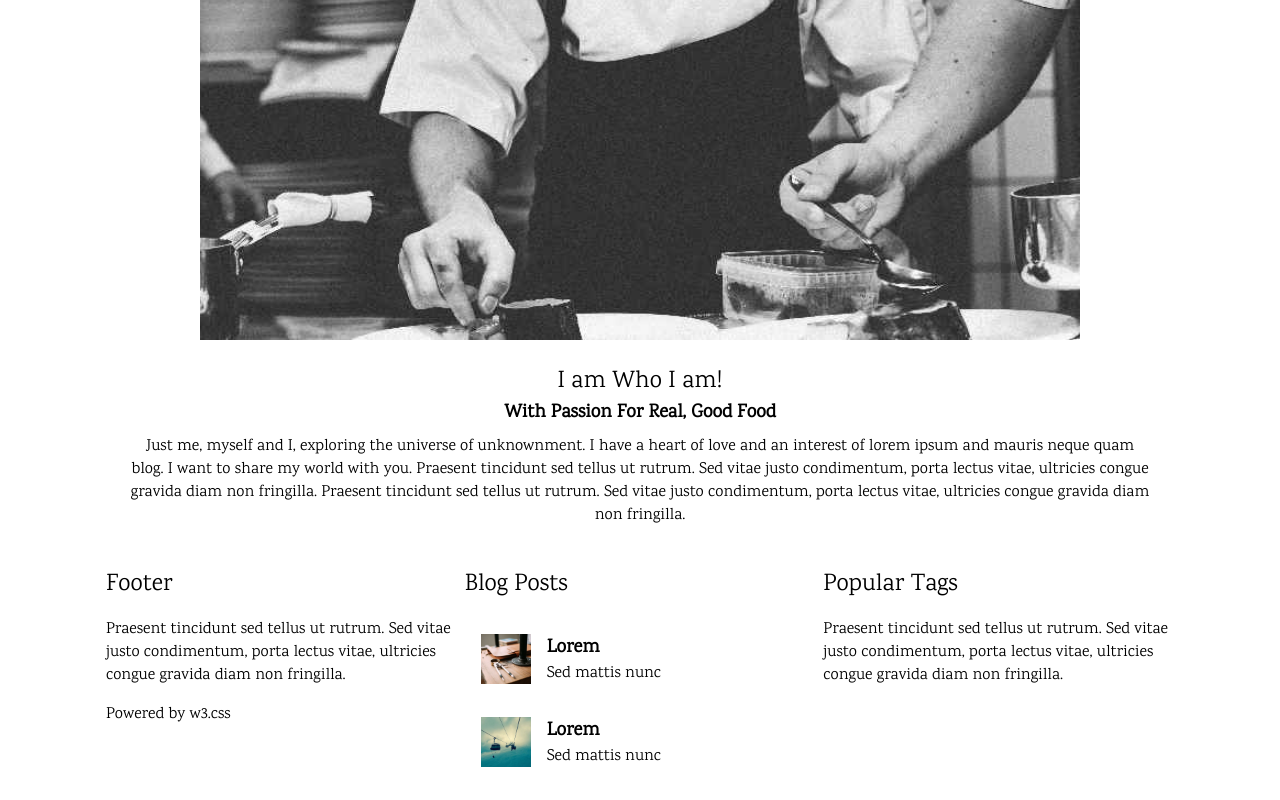
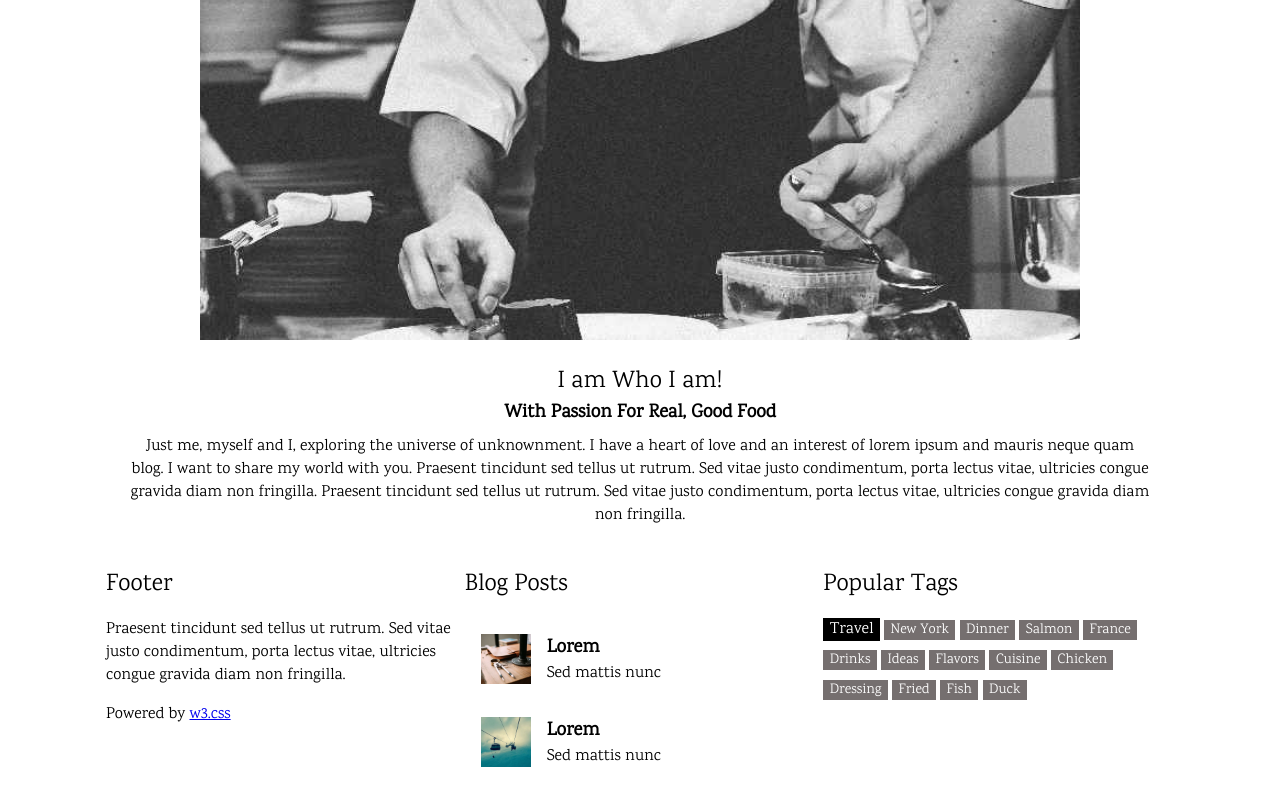
Before and after one commit to Saldanored/Landing-Page, a plain HTML site: page index.html in a window 1280 px wide. Shown: the part 1432-2232 px from the top of the page. Drawn offline with Linux system fonts and the light colour scheme.

Commit message:
Add popular tags

```diff
--- a/css/styles.css
+++ b/css/styles.css
@@ -117,6 +117,7 @@ section{
 .flexItem{
   display: flex;
   padding: 1rem;
+  cursor: pointer;
 }
 .flexItem:hover{
   background: lightgray;
@@ -126,6 +127,33 @@ section{
   height: 50px;
   margin-right: 1rem;
 }
+
+.footerButtonsDisplay{
+  display: inline-block;
+
+}
+.footerButtonActive{
+  cursor: pointer;
+  display: inline-block;
+  background-color: black;
+  color: white;
+  padding: 0 0.4rem;
+  text-align: center;
+  font-size: 16px;
+
+}
+
+.footerButton{
+  cursor: pointer;
+  display: inline-block;
+  background-color: rgb(117, 111, 111);
+  color: white;
+  padding: 0 0.4rem;
+  text-align: center;
+  font-size: 14px;
+  margin-bottom: 0.5rem;
+}
+
 /* ABOUT ME */
 #about{
   text-align: center;
--- a/index.html
+++ b/index.html
@@ -83,7 +83,7 @@
       <div>
         <h2>Footer</h2>
         <p class="m-bot">Praesent tincidunt sed tellus ut rutrum. Sed vitae justo condimentum, porta lectus vitae, ultricies congue gravida diam non fringilla.</p>
-        <p class="m-bot">Powered by w3.css</p>
+        <p class="m-bot">Powered by <a href="https://www.w3schools.com/w3css/" target="_blank">w3.css</a></p>
       </div>
       <div>
         <h2>Blog Posts</h2>
@@ -104,14 +104,25 @@
       </div>
       <div>
         <h2>Popular Tags</h2>
-        <p>Praesent tincidunt sed tellus ut rutrum. Sed vitae justo condimentum, porta lectus vitae, ultricies congue gravida diam non fringilla.</p>
+        <p class="footerButtonsDisplay">
+          <span class="footerButtonActive">Travel</span>
+          <span class="footerButton">New York</span>
+          <span class="footerButton">Dinner</span>
+          <span class="footerButton">Salmon</span>
+          <span class="footerButton">France</span>
+          <span class="footerButton">Drinks</span>
+          <span class="footerButton">Ideas</span>
+          <span class="footerButton">Flavors</span>
+          <span class="footerButton">Cuisine</span>
+          <span class="footerButton">Chicken</span>
+          <span class="footerButton">Dressing</span>
+          <span class="footerButton">Fried</span>
+          <span class="footerButton">Fish</span>
+          <span class="footerButton">Duck</span>
+        </p>
       </div>
     </div>
   </div>
-<!--
-  <footer>
-    <p>Lorem ipsum dolor sit amet, consectetur adipisicing elit. Ut quos voluptas perspiciatis</p>
-  </footer>
--->
+
 </body>
 </html>
```
